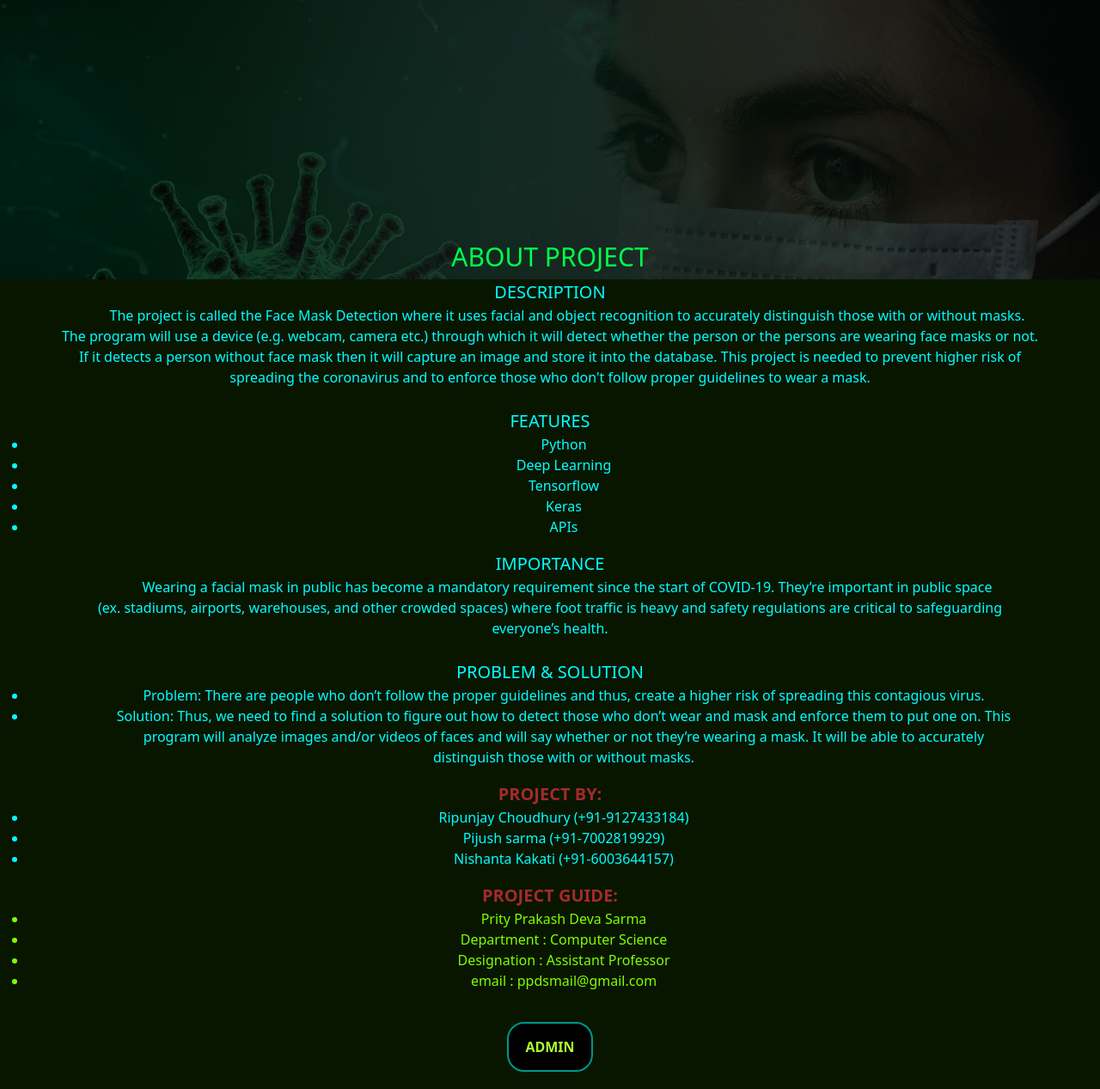
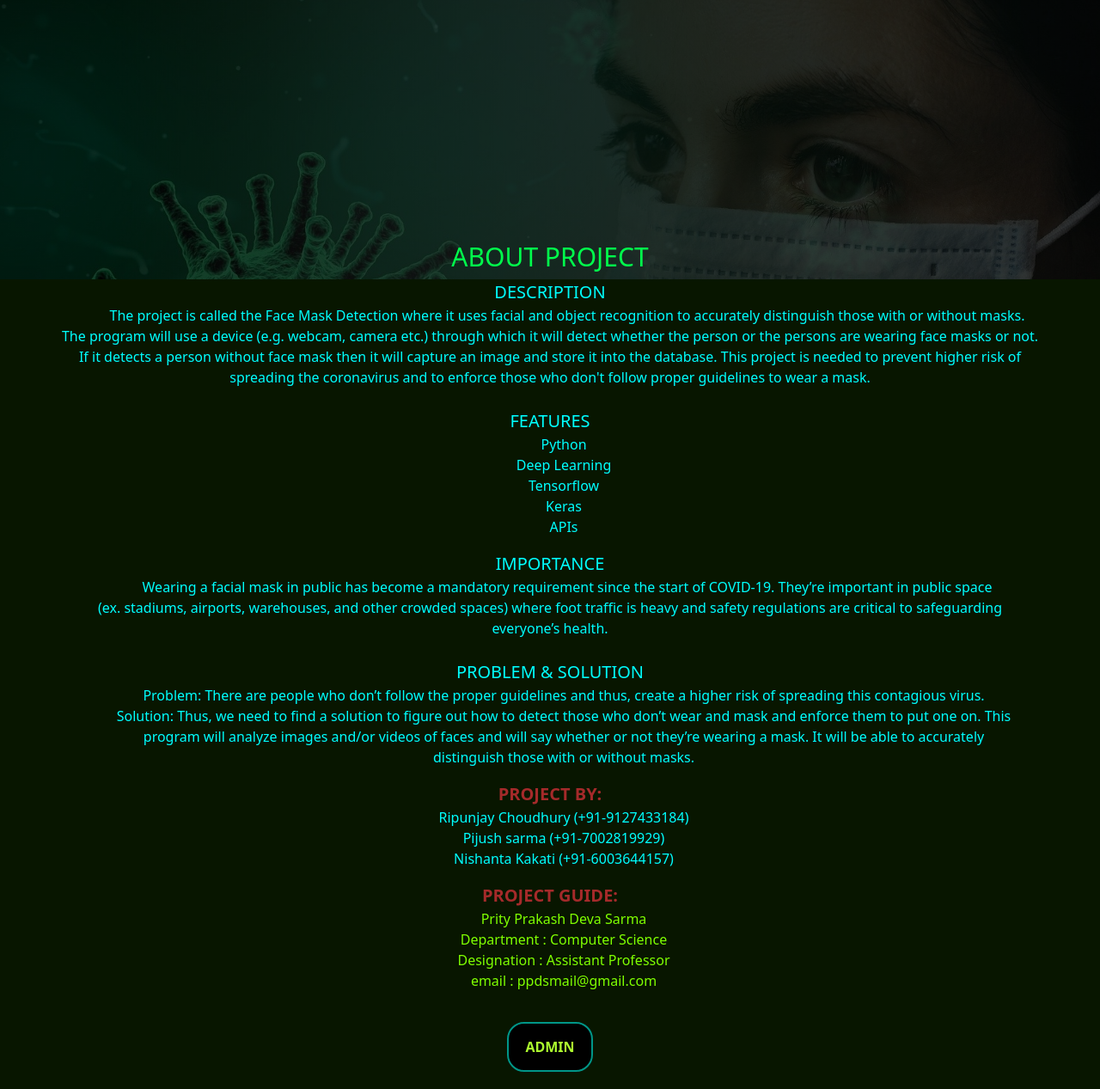
Before and after one commit to Ripunjay42/Facemask_detector, a Django app: page /about in a window 1280 px wide. Shown: the part 95-1362 px from the top of the page at 86% size. Run offline with Django 3.2, Linux system fonts and the light colour scheme.

Commit message:
Add files via upload

```diff
--- a/templates/about.html
+++ b/templates/about.html
@@ -26,7 +26,10 @@
      width: 100%;
      /* top: 50%; */
      color:aqua;
-     text-align: center;
+     text-align:center;
+    }
+    .ce{
+        text-align: center;
     }
     .content1{
         padding-top:750px;
@@ -35,7 +38,7 @@
         top: 50%;
         color:#fff;
         width: 100%;
-        text-align:left;
+        text-align:center;
         color:#fff;
        }
         .content1 h1{
@@ -94,7 +97,7 @@
                     If it detects a person without face mask then it will capture an image and store it into the database. This project is needed to prevent higher risk of<br>
                     spreading the coronavirus and to enforce those who don't follow proper guidelines to wear a mask.<br><br></p2>
                 <p3 style="font-size: 20px;">FEATURES<br></p3>
-                <p4><ul>
+                <p4><ul style="list-style-type: none ;">
                     <li>Python</li>
                     <li>Deep Learning</li>
                     <li>Tensorflow</li>
@@ -106,20 +109,20 @@
                 (ex. stadiums, airports, warehouses, and other crowded spaces) where foot traffic is heavy and safety regulations are critical to safeguarding<br>
                 everyone’s health.<br><br></p6>
                 <p7 style="font-size: 20px;">PROBLEM & SOLUTION<br></p7>
-                <p8><ul>
+                <p8><ul style="list-style-type: none ;">
                     <li>Problem: There are people who don’t follow the proper guidelines and thus, create a higher risk of spreading this contagious virus.</li>
                     <li>Solution: Thus, we need to find a solution to figure out how to detect those who don’t wear and mask and enforce them to put one on. This<br>
                          program will analyze images and/or videos of faces and will say whether or not they’re wearing a mask. It will be able to accurately <br>
                          distinguish those with or without masks.</li>
                 </ul></p8>
                 <p9 style="font-size: 20px; font-weight: bolder; color: brown;">PROJECT BY:<br></p9>
-                <p10><ul>
+                <p10><ul style="list-style-type: none ;">
                     <li>Ripunjay Choudhury (+91-9127433184)</li>
                     <li>Pijush sarma (+91-7002819929)</li>
                     <li>Nishanta Kakati (+91-6003644157)</li>
                 </ul></p10>
                 <p11 style="font-size: 20px; color:brown; font-weight: bolder;">PROJECT GUIDE:<br></p11>
-                <p12><ul style="color:chartreuse">
+                <p12><ul style="color:chartreuse; list-style-type: none ;">
                     <li>Prity Prakash Deva Sarma</li>
                     <li>Department  : Computer Science</li>
                     <li>Designation : Assistant Professor</li>
```
